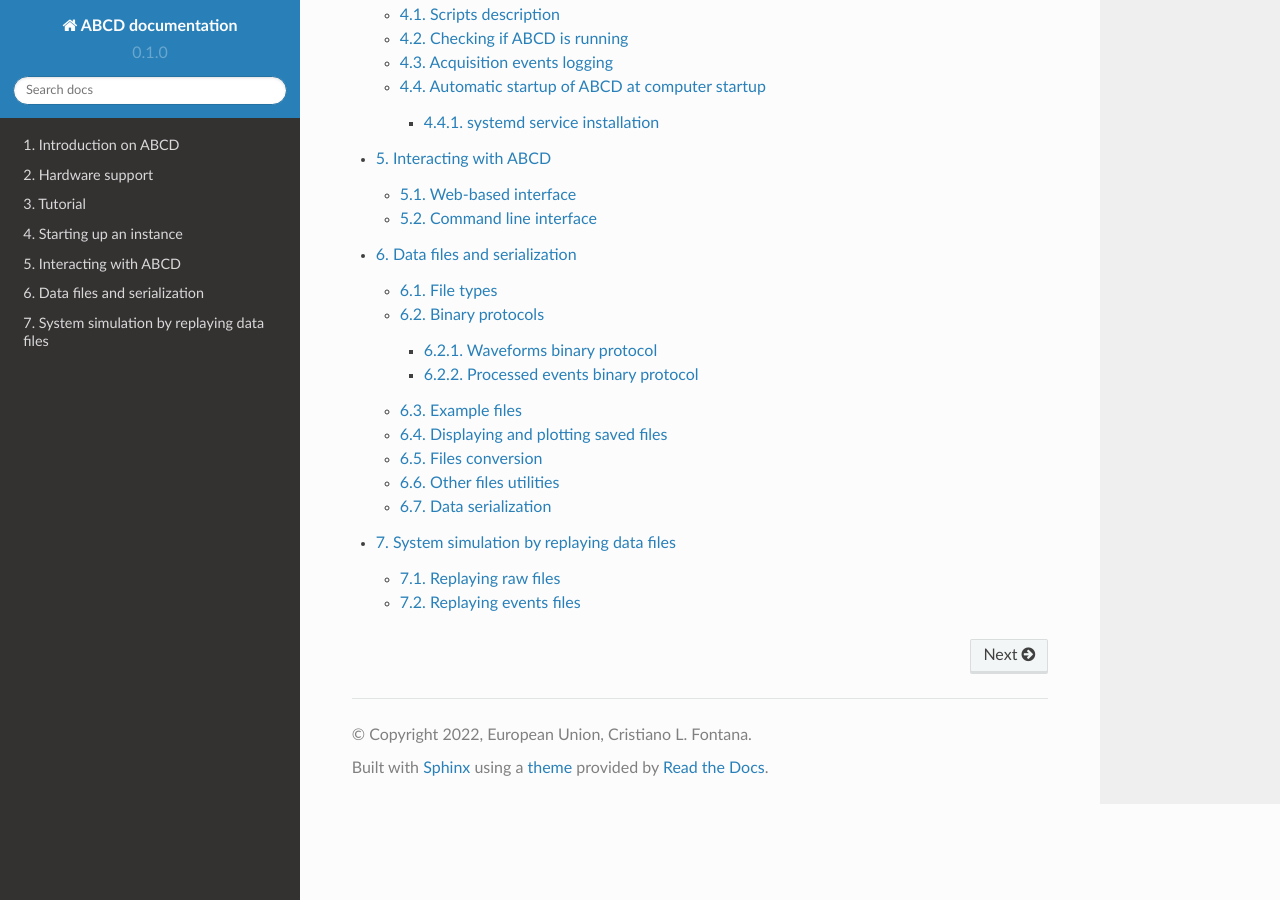
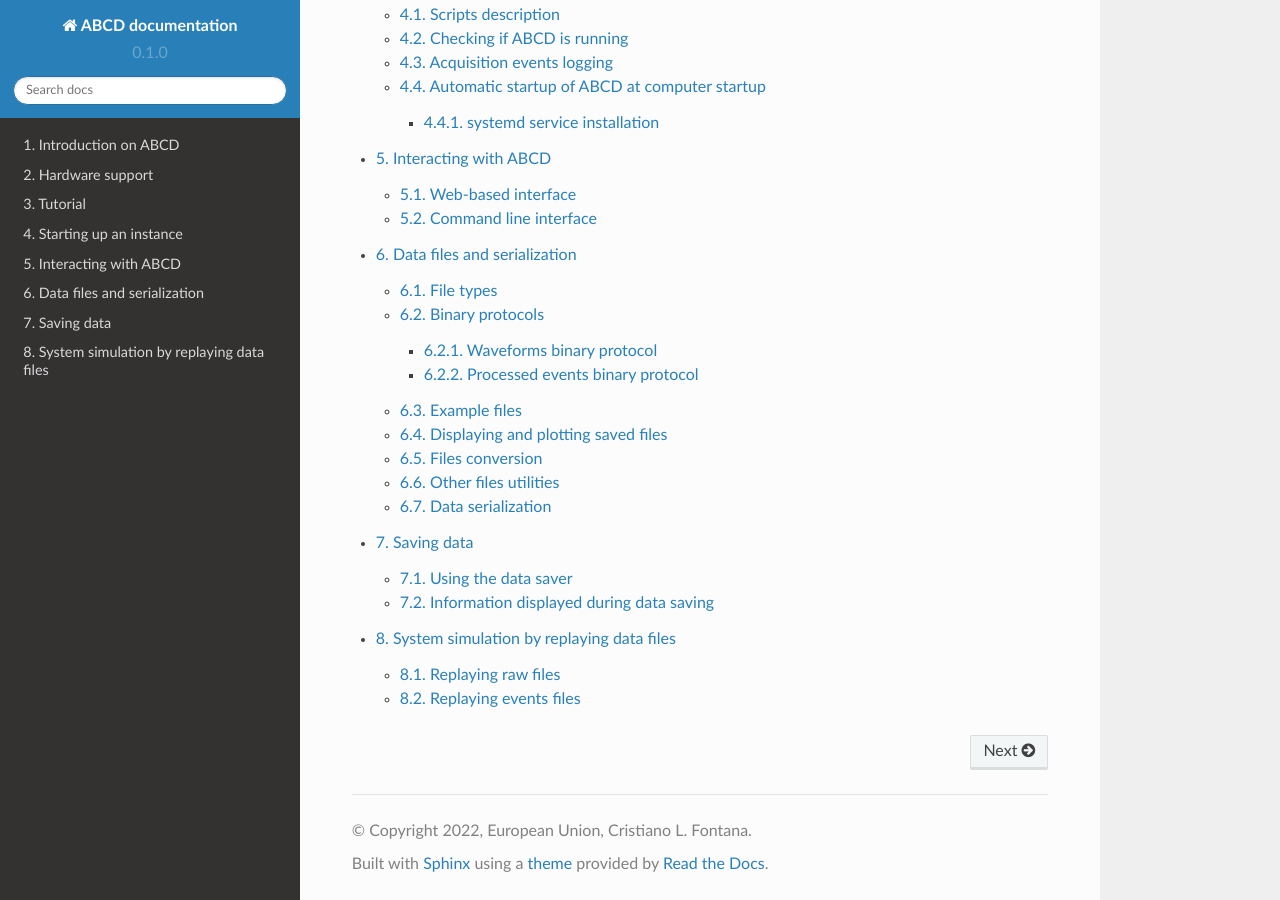
Before and after one commit to cl-fontana/abcd-docs, a Sphinx documentation site: the page built from docs/source/index.rst, in a window 1280 px wide and 900 px high, scrolled down 1278 px. Built offline with Sphinx 7.4.7 and the Read the Docs theme 2.0.0, drawn with Linux system fonts in a browser that asks for light colours; some of the changed lines change nothing that is shown.

Commit message:
Added instructions on how to save data

```diff
--- a/docs/source/index.rst
+++ b/docs/source/index.rst
@@ -23,4 +23,5 @@
    startup
    interacting
    data_files
+   saving_data
    replay
--- /dev/null
+++ b/docs/source/saving_data.rst
@@ -0,0 +1,53 @@
+===========
+Saving data
+===========
+
+Files can be saved with the ABCD data format (see :numref:`ch-data-files`).
+The module that reads datastreams and saves them to disk is ``dasa`` and in the web-interface is identified as *data_saver* (see :numref:`fig-ABCD-data-saver-empty`).
+
+.. figure:: images/ABCD_data_saver_empty.png
+    :name: fig-ABCD-data-saver-empty
+    :width: 50%
+    :alt: interface of the data saver module with no opened files
+
+    Web-interface of the data saving module with no opened files.
+
+Using the data saver
+--------------------
+
+Data files must be **opened before the start** of an acquisition, otherwise the acquired data before the file opening is lost.
+Normally startup scripts (see :numref:`startup`) set the data saving directory to: ``abcd/data/``.
+The user must specify the file name in the web interface, if the file name is empty an automatic file name will be generated similar to: ``abcd_data_2022-08-03T16:56:05+0200_events.ade``.
+The user can supply a full path in the file name entry, then the file will be saved to that path.
+**There is no check** if a file already existing, so reopening files will **overwrite** them.
+There is no associated timer to the opened files, the user has to stop the data acquisition when desired.
+There is also the possibility of opening and closing files from the command line (see :numref:`sec-interface-command-line`).
+The file opening and closing may also be automatized by a script using the command line interface.
+
+.. warning::
+    Data files must be opened before the start of an acquisition, otherwise the acquired data before the file opening is lost.
+
+.. note::
+    Opening a raw file before the start of the acquisition stores the start moment in the file.
+    It could be useful later to remember when that data was saved.
+    Similarly, closing the raw file after the start of the acquisition stores the stop moment in the file.
+    It could also be useful to calculate the overall acquisition time.
+
+.. warning::
+    There is no check if a file already existing, so reopening files will overwrite them.
+
+Information displayed during data saving
+----------------------------------------
+
+.. figure:: images/ABCD_data_saver_open_files.png
+    :name: fig-ABCD-data-saver-open-files
+    :width: 100%
+    :alt: interface of the data saver module with opened files
+
+    Web-interface of the data saving module with all the opened files.
+
+:numref:`fig-ABCD-data-saver-open-files` shows the web-interface with opened files.
+In the status section the data saver shows the opened files with some auxiliary information.
+The growth rate represent the average amount of data saved to disk for the opened file, it could be useful to calculate how big a file would be at the end of an acquisition.
+
+The events log show previous acquisitions with their acquisition times and the files dimensions.
```
